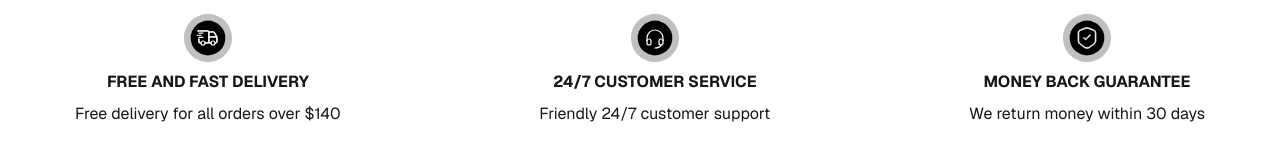
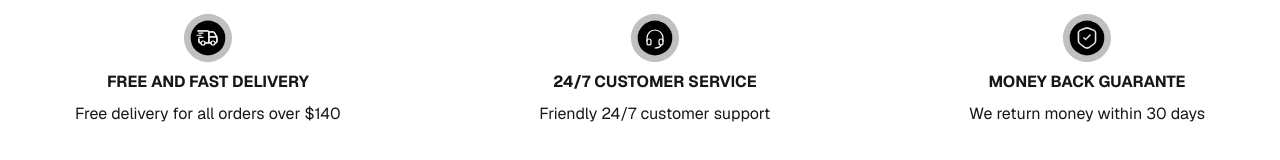
Before and after one commit to huzaifakhan0308/e-commerce, a Next.js app: page / in a window 1280 px wide. Shown: the part 2323-2483 px from the top of the page. Built offline with nearby package versions, Linux system fonts and the light colour scheme; no server answers.

Commit message:
trying to fix errors

```diff
--- a/components/trust.jsx
+++ b/components/trust.jsx
@@ -13,7 +13,7 @@ export default function Trust() {
       </div>
       <div className="flex flex-col items-center gap-2">
         <img className="h-12" src="icons/badge.svg" alt="" />
-        <h3 className="font-bold">MONEY BACK GUARANTEE</h3>
+        <h3 className="font-bold">MONEY BACK GUARANTE</h3>
         <span>We return money within 30 days</span>
       </div>
     </div>
```
